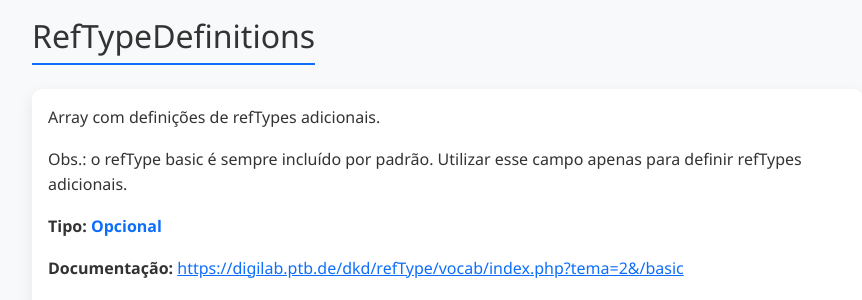
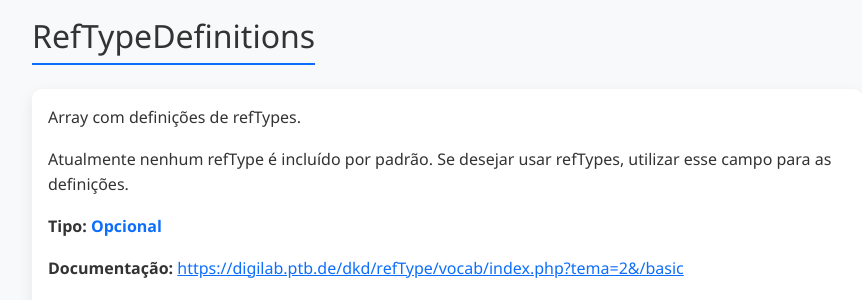
Before and after one commit to gmgeronymo/dcc_tools, a Flask app: page /dcc/api_doc in a window 1280 px wide. Shown: the part 4573-4873 px from the top of the page, without its empty margins (335-1197 px from the left). Run offline with Flask 3, Linux system fonts and the light colour scheme; some libraries are stand-ins or nearby versions.

Commit message:
update documentacao sobre exclusao dos refTypes do PTB

```diff
--- a/flask/app/templates/api_documentation.html
+++ b/flask/app/templates/api_documentation.html
@@ -383,8 +383,9 @@
                     <h2 class="section-title">RefTypeDefinitions</h2>
                     <div class="card">
                         <div class="card-body">
-                            <p>Array com definições de refTypes adicionais.</p>
-			    <p>Obs.: o refType basic é sempre incluído por padrão. Utilizar esse campo apenas para definir refTypes adicionais.</p>
+                            <p>Array com definições de refTypes.</p>
+			    <!-- <p>Obs.: o refType basic é sempre incluído por padrão. Utilizar esse campo apenas para definir refTypes adicionais.</p> -->
+			    <p> Atualmente nenhum refType é incluído por padrão. Se desejar usar refTypes, utilizar esse campo para as definições. </p>
                             <p><strong>Tipo:</strong> <span class="optional">Opcional</span></p>
                             <p><strong>Documentação:</strong> <a href="https://digilab.ptb.de/dkd/refType/vocab/index.php?tema=2&/basic" target="_blank">https://digilab.ptb.de/dkd/refType/vocab/index.php?tema=2&/basic</a></p>
 
```
